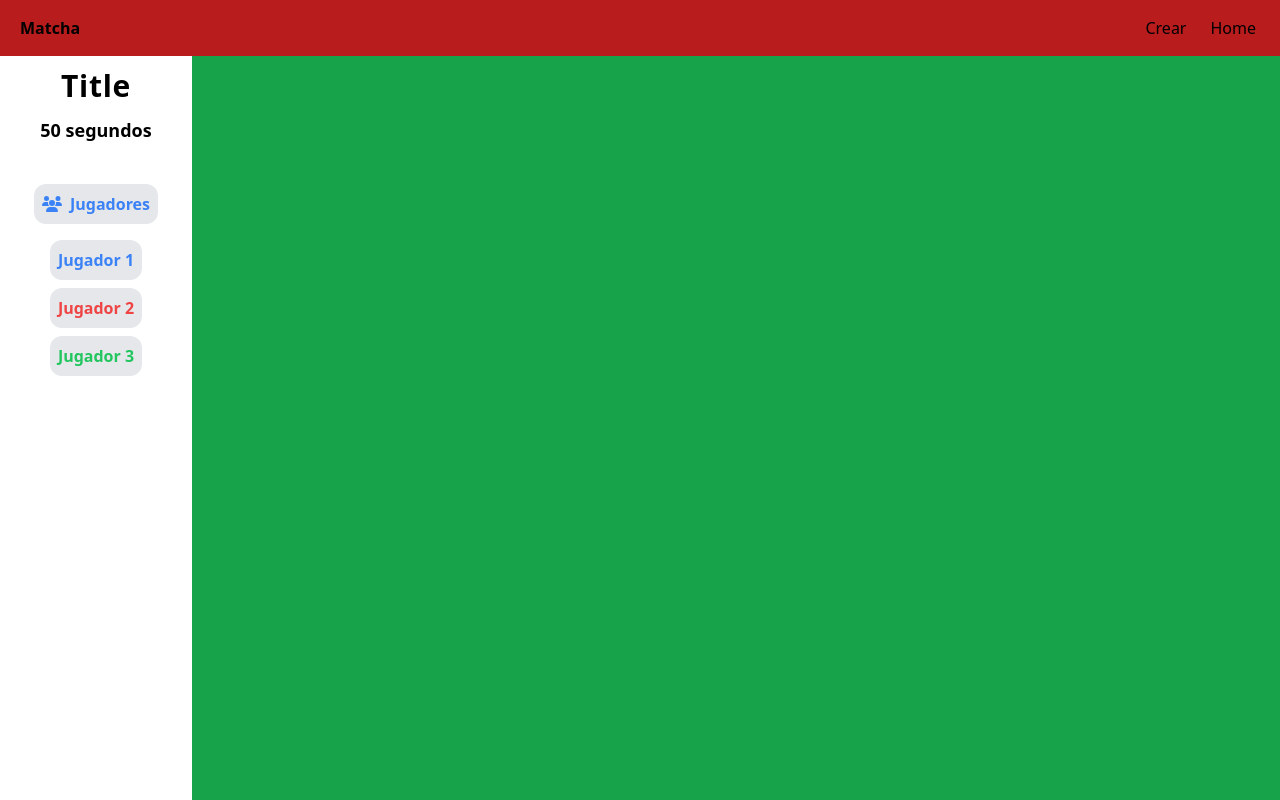
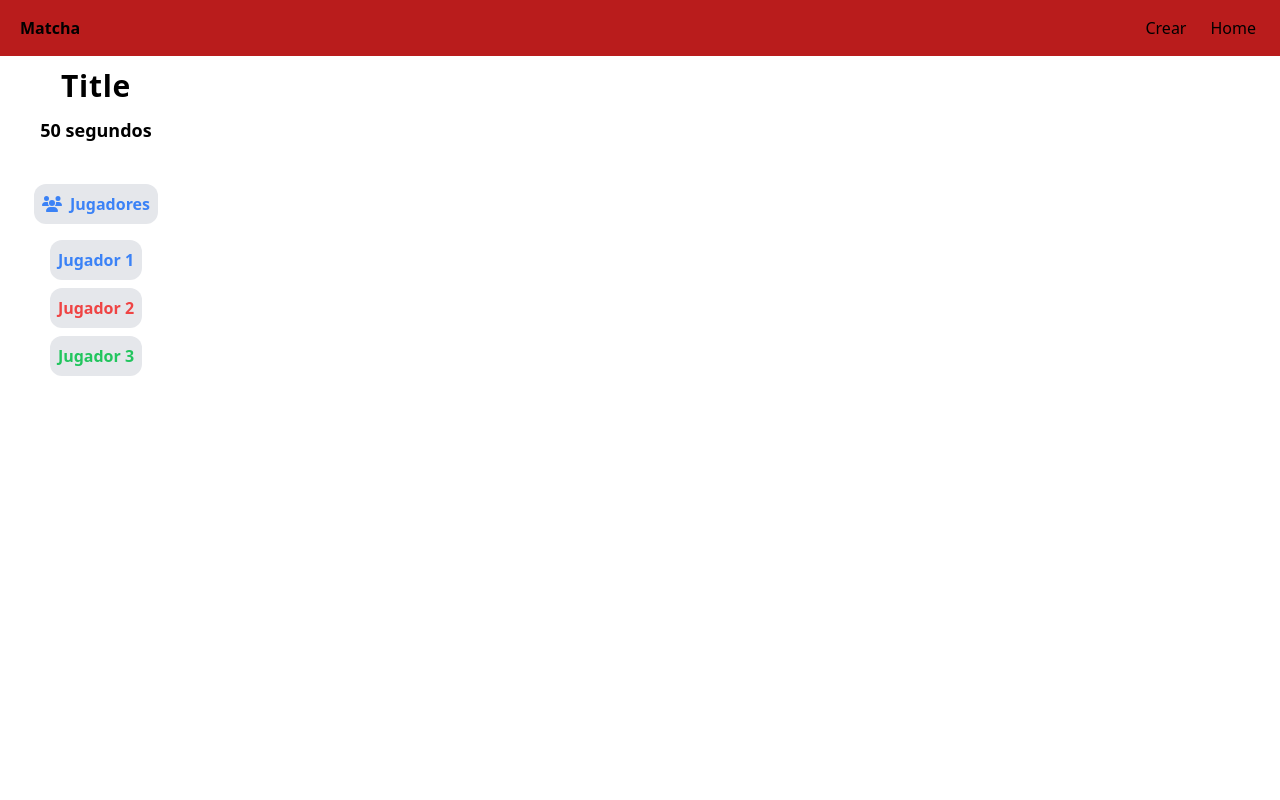
Before and after one commit to LuisArielRetanaHernadez/Memorama, a React (Vite) app: page /game/1 in a window 1280 px wide. Built offline with nearby package versions, Linux system fonts and the light colour scheme.

Commit message:
agregando bg-white al div contenedor de las tarjetas del memorama

```diff
--- a/src/pages/Game/Game.jsx
+++ b/src/pages/Game/Game.jsx
@@ -26,7 +26,7 @@ const Game = () => {
       </div>
 
     </div>
-    <div className="bg-green-600 flex-grow">
+    <div className="bg-white flex-grow">
         {/*targets of gamer */}
       </div>
     </section>
```
